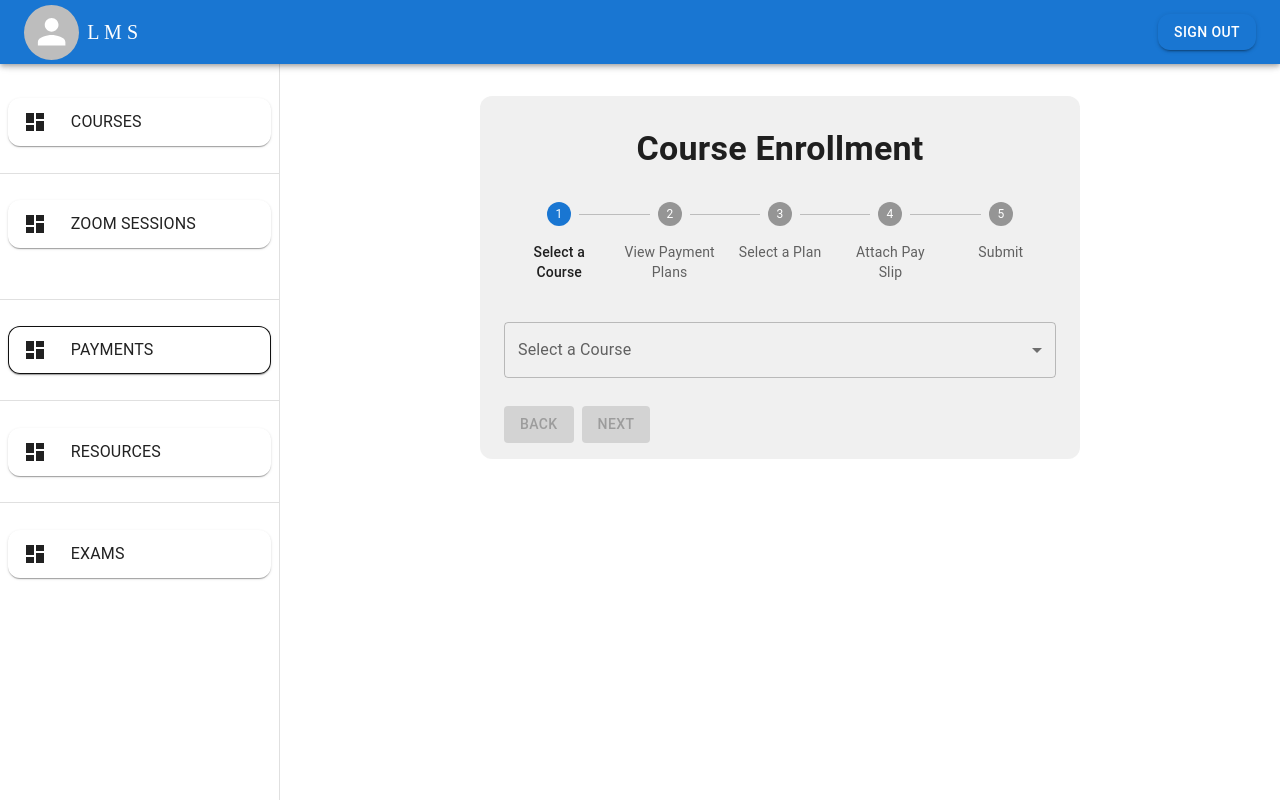
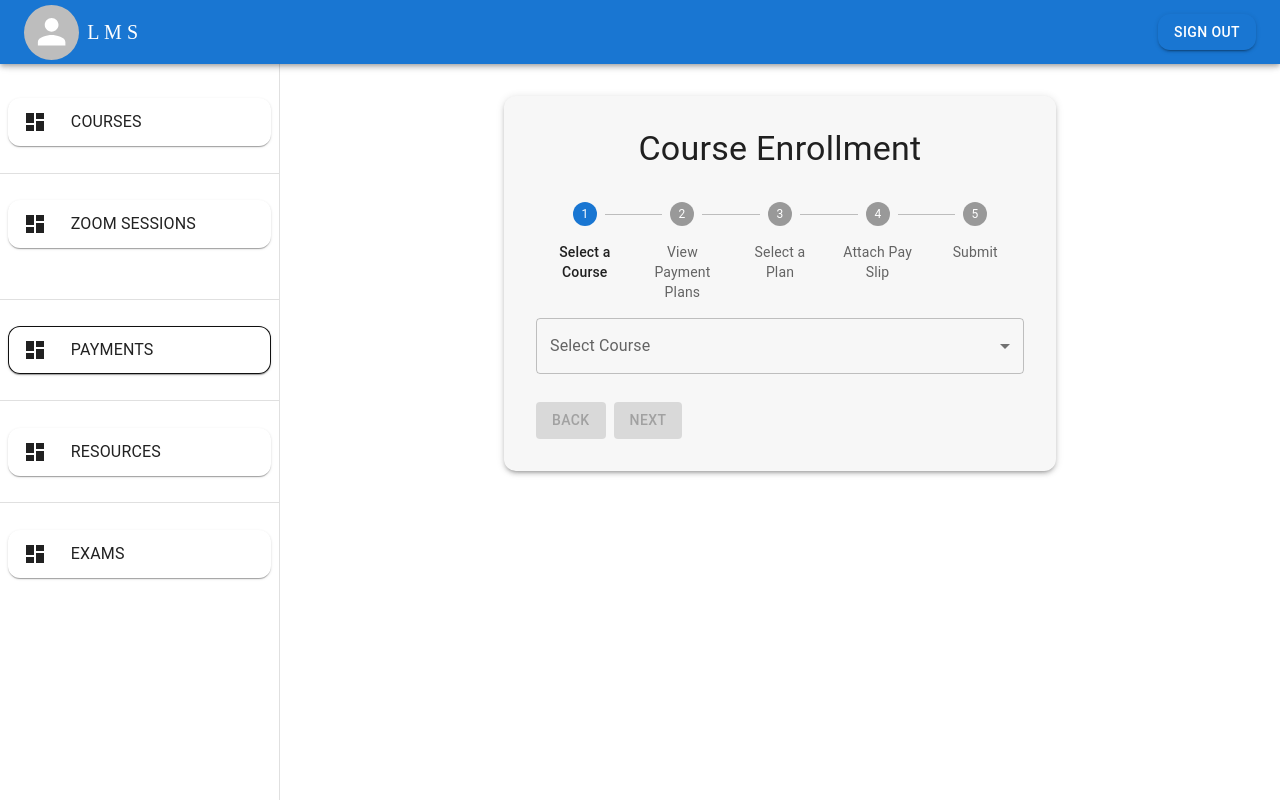
Before and after one commit to nipuna20/MEDEX-SMS-FrontEnd, a React (Create React App) app: page / in a window 1280 px wide. Both pictures are taken after a click on the button "PAYMENTS". Built offline with nearby package versions, Linux system fonts and the light colour scheme.

Commit message:
payment section modifies

```diff
--- a/src/Pages/Payments.js
+++ b/src/Pages/Payments.js
@@ -11,6 +11,7 @@ import {
   Select,
   MenuItem,
   TextField,
+  Paper,
 } from "@mui/material";
 import UploadFileIcon from '@mui/icons-material/UploadFile';
 
@@ -34,9 +35,13 @@ const PaymentForm = () => {
     }
   };
 
-  // const handleNext = () => {
-  //   setActiveStep((prevActiveStep) => prevActiveStep + 1);
-  // };
+  const handleSelectedCourse = (event) => {
+    setSelectedCourse(event.target.value);
+  };
+
+  const handleSelectedPlan = (event) => {
+    setSelectedPlan(event.target.value);
+  };
 
   const handleBack = () => {
     setActiveStep((prevActiveStep) => prevActiveStep - 1);
@@ -47,18 +52,10 @@ const PaymentForm = () => {
   };
 
   return (
-    <Container
-      sx={{
-        borderRadius: 3,
-        backgroundColor: "rgb(180, 180, 179, 0.2 )",
-        margin: "2rem",
-        padding: "1rem",
-        width: "75vw",
-        float: "left",
-        boxSizing: "border-box",
-      }} maxWidth="sm">
-      <Typography sx={{margin:"1rem"}} variant="h4" align="center" gutterBottom>
-        <b>Course Enrollment</b>
+    <Container maxWidth="sm">
+       <Paper elevation={3} sx={{ padding: 4, mt: 4, backgroundColor: "rgb(180, 180, 179, 0.1 )", borderRadius: 3 }}>
+      <Typography variant="h4" align="center" gutterBottom>
+        Course Enrollment
       </Typography>
       <Stepper sx={{marginTop:"2rem"}} activeStep={activeStep} alternativeLabel>
         {steps.map((label) => (
@@ -69,14 +66,17 @@ const PaymentForm = () => {
       </Stepper>
 
       {activeStep === 0 && (
-        <FormControl sx={{marginTop:"2.5rem"}} fullWidth margin="normal">
-          <InputLabel>Select a Course</InputLabel>
-          <Select value={selectedCourse} onChange={(e) => setSelectedCourse(e.target.value)}>
+        <TextField
+          select
+          label="Select Course"
+          value={selectedCourse}
+          onChange={handleSelectedCourse}
+          fullWidth
+          margin="normal">
           <MenuItem value="Course 1">Course 1</MenuItem>
           <MenuItem value="Course 2">Course 2</MenuItem>
           <MenuItem value="Course 3">Course 3</MenuItem>
-          </Select>
-        </FormControl>
+        </TextField>
       )}
 
       {activeStep === 1 && (
@@ -92,14 +92,17 @@ const PaymentForm = () => {
       )}
 
       {activeStep === 2 && (
-        <FormControl  sx={{marginTop:"2.5rem"}} fullWidth margin="normal">
-          <InputLabel>Select a Payment Plan</InputLabel>
-          <Select value={selectedPlan} onChange={(e) => setSelectedPlan(e.target.value)}>
+        <TextField
+          select
+          label="Select a Payment Plan"
+          value={selectedPlan}
+          onChange={handleSelectedPlan}
+          fullWidth
+          margin="normal">
           <MenuItem value="Plan 1">Plan 1</MenuItem>
           <MenuItem value="Plan 2">Plan 2</MenuItem>
           <MenuItem value="Plan 3">Plan 3</MenuItem>
-          </Select>
-        </FormControl>
+        </TextField>
       )}
 
       {activeStep === 3 && (
@@ -137,6 +140,7 @@ const PaymentForm = () => {
           {activeStep === steps.length - 1 ? "Submit" : "Next"}
         </Button>
       </div>
+      </Paper>
     </Container>
   );
 };
```
Lines whose indentation alone changed are shown as unchanged.
